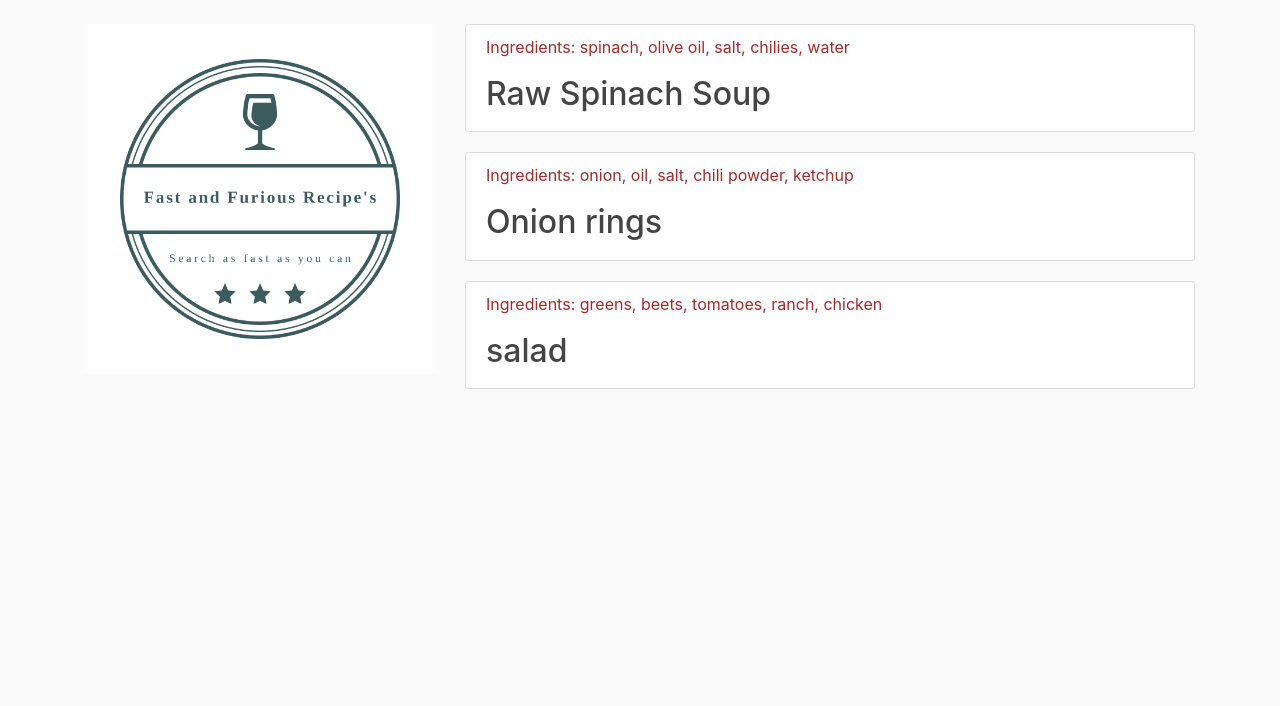
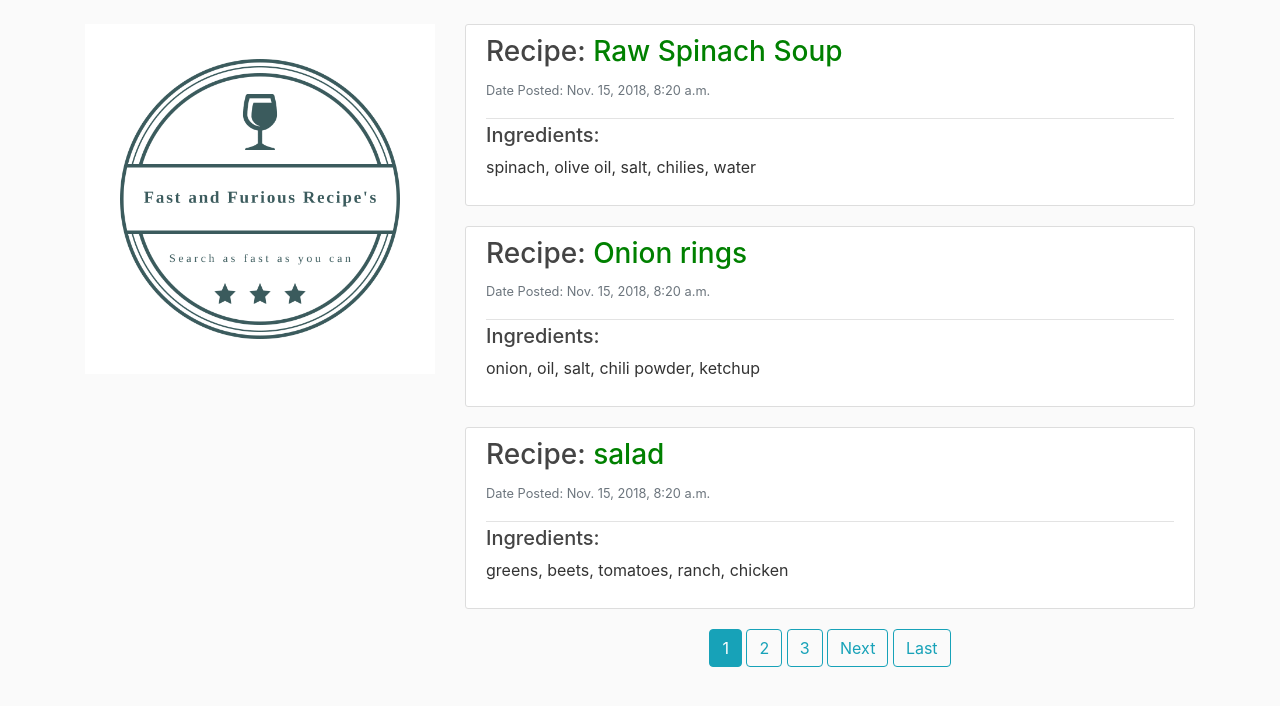
Before and after one commit to shraddhabhise/Fast-Furious-Recipes, a Django app: page / in a window 1280 px wide. Shown: the part 56-762 px from the top of the page. Run offline with Django 3.2, Linux system fonts and the light colour scheme; data comes from the database, SQL or seed files in the repository; some libraries are stand-ins or nearby versions.

Commit message:
Added pagination

```diff
--- a/recipes/templates/recipes/home.html
+++ b/recipes/templates/recipes/home.html
@@ -4,9 +4,36 @@
   {% for recipe in recipes %}
      <article class="media content-section">
       <div class="media-body">
-          <p style="color:brown;"> Ingredients: {{ recipe.ingredients}}</p>
-          <h2><a class="article-title" href="{% url 'recipes-detail' recipe.id %}"> {{ recipe.title }}</a></h2>
+      <div class="article-metadata">
+          <h3><a class="article-title" href="{% url 'recipes-detail' recipe.id %}"> Recipe: <font color = "green"> {{ recipe.title }}</font></a></h3>
+            <p> <small class="text-muted"> Date Posted:  {{recipe.date_posted}} </small></p>
+      </div>
+          <h5>Ingredients: </h5> <p>  {{ recipe.ingredients}}</p>
       </div>
     </article>
   {% endfor %}
+
+<div align="center">
+  {% if is_paginated %}
+
+      {% if page_obj.has_previous %}
+        <a class="btn btn-outline-info mb-4" style="text-align: center" href="?page=1">First</a>
+        <a class="btn btn-outline-info mb-4" href="?page={{ page_obj.previous_page_number }}">Previous</a>
+      {% endif %}
+
+      {% for num in page_obj.paginator.page_range %}
+        {% if page_obj.number == num %}
+          <a class="btn btn-info mb-4" href="?page={{ num }}">{{ num }}</a>
+        {% elif num > page_obj.number|add:'-3' and num < page_obj.number|add:'3' %}
+          <a class="btn btn-outline-info mb-4" href="?page={{ num }}">{{ num }}</a>
+        {% endif %}
+      {% endfor %}
+
+      {% if page_obj.has_next %}
+        <a class="btn btn-outline-info mb-4" href="?page={{ page_obj.next_page_number }}">Next</a>
+        <a class="btn btn-outline-info mb-4" href="?page={{ page_obj.paginator.num_pages }}">Last</a>
+      {% endif %}
+
+    {% endif %}
+</div>
 {% endblock content%}
```
